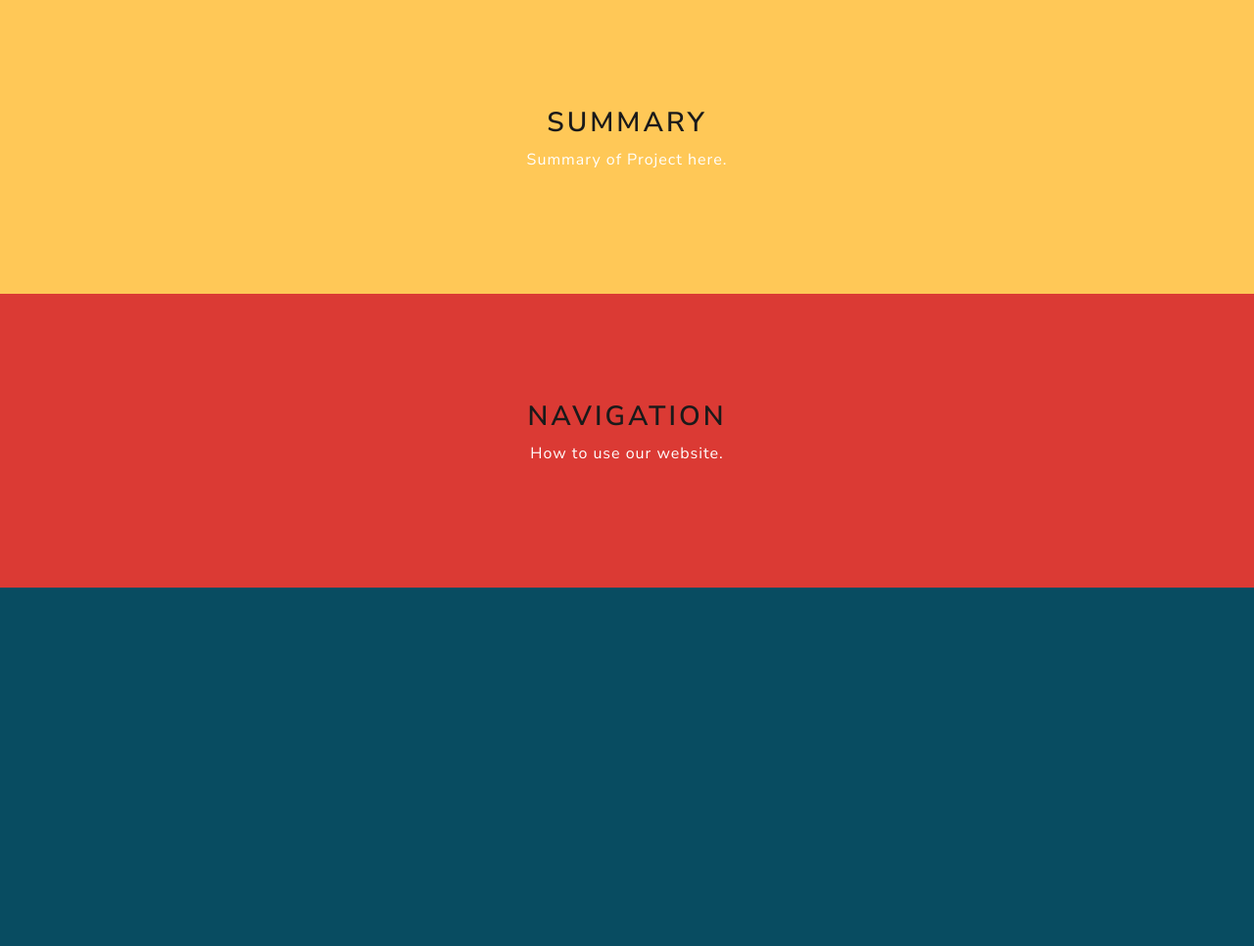
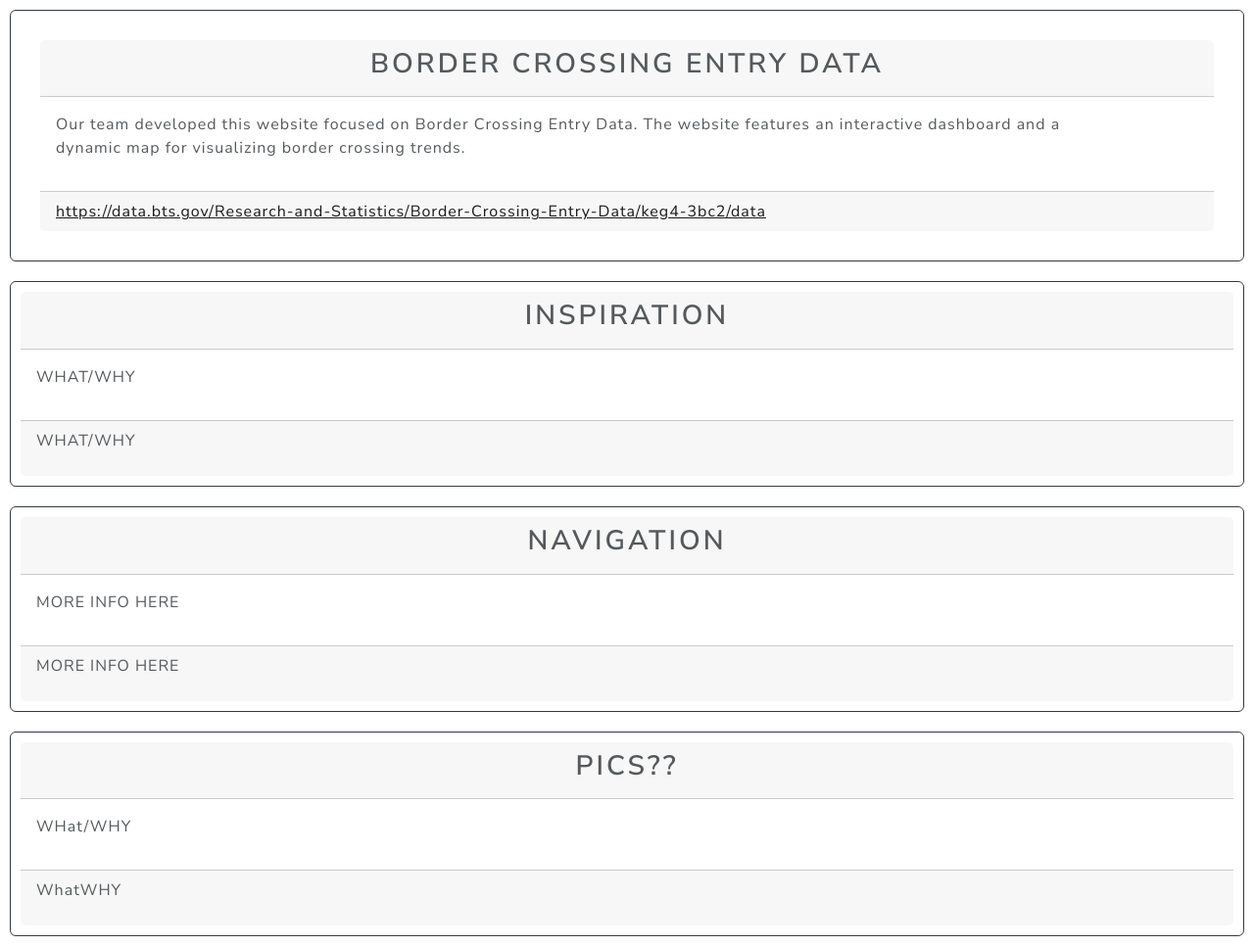
Before and after one commit to BramSunner/project-3-group-10, a Flask app: page / in a window 1280 px wide. Shown: the part 92-1058 px from the top of the page at 98% size. Before the commit the page ends 692 px from the top, so only its background shows below. Run offline with Flask 3, Linux system fonts and the light colour scheme; some libraries are stand-ins or nearby versions.

Commit message:
Update home.html
Work in progress

```diff
--- a/app/templates/home.html
+++ b/app/templates/home.html
@@ -42,36 +42,97 @@
     </nav>
 
     <!-- JS for Home Page -->
-    <script src="./static/js/app.js"></script>
-    <title>Simple HTML Landing Page</title>
-    <style>
 
-        .section {
-            width: 100%;
-            height: 300px;
-            display: flex;
-            flex-direction: column;
-            justify-content: center;
-            align-items: center;
-            color: white;
-        }
-    </style>
-</head>
-<body>
-    <div class="section" style="background-color: #FFC857;">
-        <h2>Summary</h2>
-        <p>Summary of Project here.</p>
+    <div class="row">
+        <div class="col-md-12">
+            <div class="card bg-secondary border-dark" style="padding: 30px; margin: 10px;">
+                <div class="card-header">
+                    <h2 style="text-align: center;">Border Crossing Entry Data</h2>
+                </div>
+                <div class="card-body">
+                    <div class="row">
+                        <div class="col-md-11">
+                            <p>
+                                Our team developed this website focused
+                                on Border Crossing Entry Data. The website
+                                features an interactive dashboard and a
+                                dynamic map for visualizing border crossing trends.
+                            </p>
+                        </div>
+                    </div>
+                </div>
+                <div class="card-footer">
+                    <a href="https://data.bts.gov/Research-and-Statistics/Border-Crossing-Entry-Data/keg4-3bc2/data" target="_blank">
+                        https://data.bts.gov/Research-and-Statistics/Border-Crossing-Entry-Data/keg4-3bc2/data
+                    </a>
+                </div>
+            </div>
+        </div>
+    </div>
+    <div class="row">
+        <div class="col-md-12">
+            <div class="card bg-secondary border-dark" style="padding: 10px; margin: 10px;">
+                <div class="card-header">
+                    <h2 style="text-align: center;">Inspiration</h2>
+                </div>
+                <div class="card-body">
+                    <div class="row">
+                        <div class="col-md-11">
+                            <p>
+                              WHAT/WHY
+                            </p>
+                        </div>
+                    </div>
+                </div>
+                <div class="card-footer">
+                    <p>WHAT/WHY</p>
+                </div>
+            </div>
+        </div>
+    </div>
+    <div class="row">
+        <div class="col-md-12">
+            <div class="card bg-secondary border-dark" style="padding: 10px; margin: 10px;">
+                <div class="card-header">
+                    <h2 style="text-align: center;">Navigation</h2>
+                </div>
+                <div class="card-body">
+                    <div class="row">
+                        <div class="col-md-11">
+                            <p>
+                              MORE INFO HERE
+                            </p>
+                        </div>
+                    </div>
+                </div>
+                <div class="card-footer">
+                    <p>MORE INFO HERE</p>
+                </div>
+            </div>
+        </div>
+    </div>
+    <div class="row">
+        <div class="col-md-12">
+            <div class="card bg-secondary border-dark" style="padding: 10px; margin: 10px;">
+                <div class="card-header">
+                    <h2 style="text-align: center;">PICS??</h2>
+                </div>
+                <div class="card-body">
+                    <div class="row">
+                        <div class="col-md-11">
+                            <p>
+                            WHat/WHY
+                            </p>
+                        </div>
+                    </div>
+                </div>
+                <div class="card-footer">
+                    <p>WhatWHY</p>
+                </div>
+            </div>
+        </div>
     </div>
 
-    <div class="section" style="background-color: #DB3a34;">
-        <h2>Navigation</h2>
-        <p>How to use our website.</p>
-    </div>
-
-    <div class="section" style="background-color: #084c61;">
-        <h2></h2>
-        <p></p>
-    </div>
 
 </body>
 </html>
```
